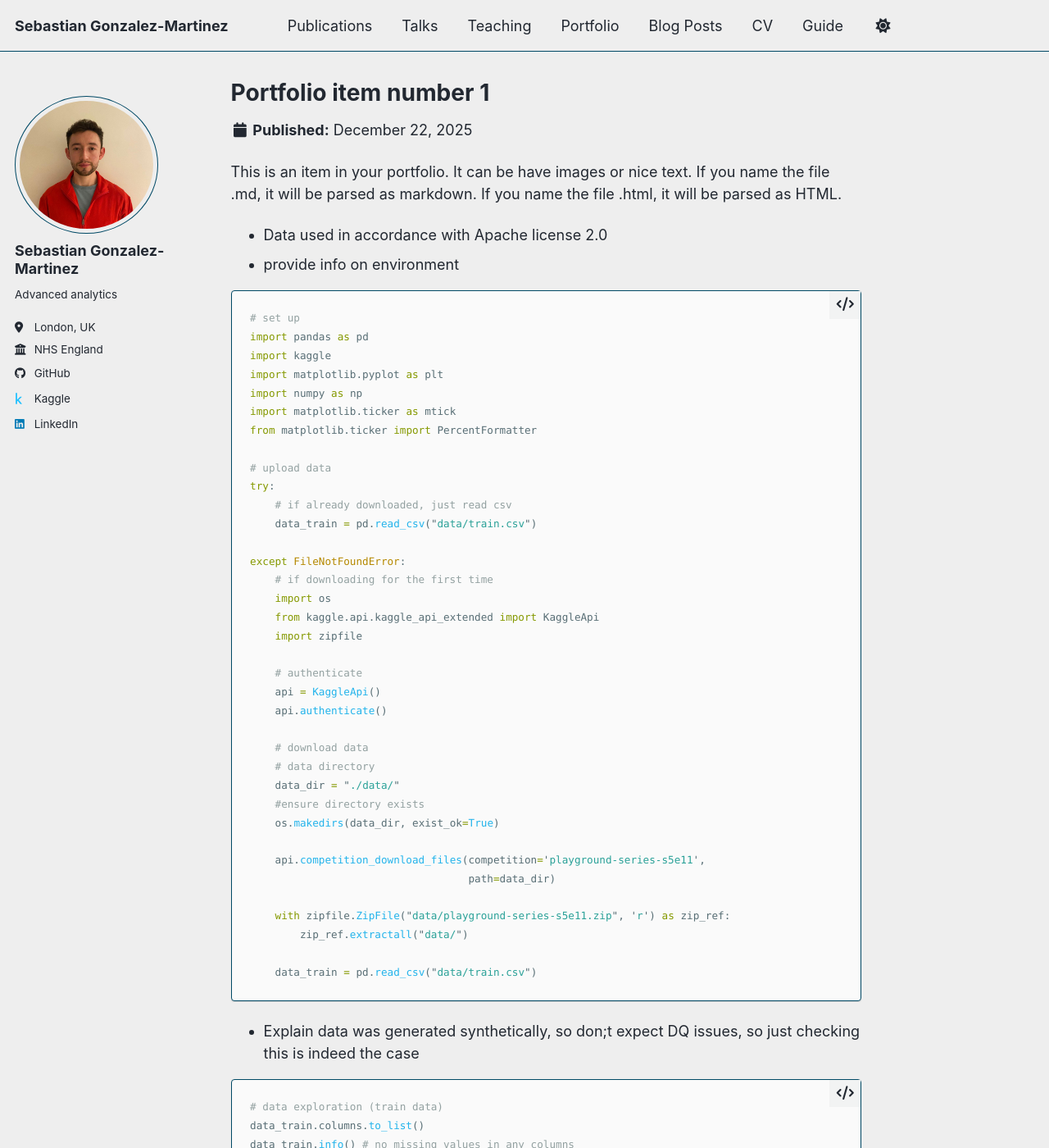
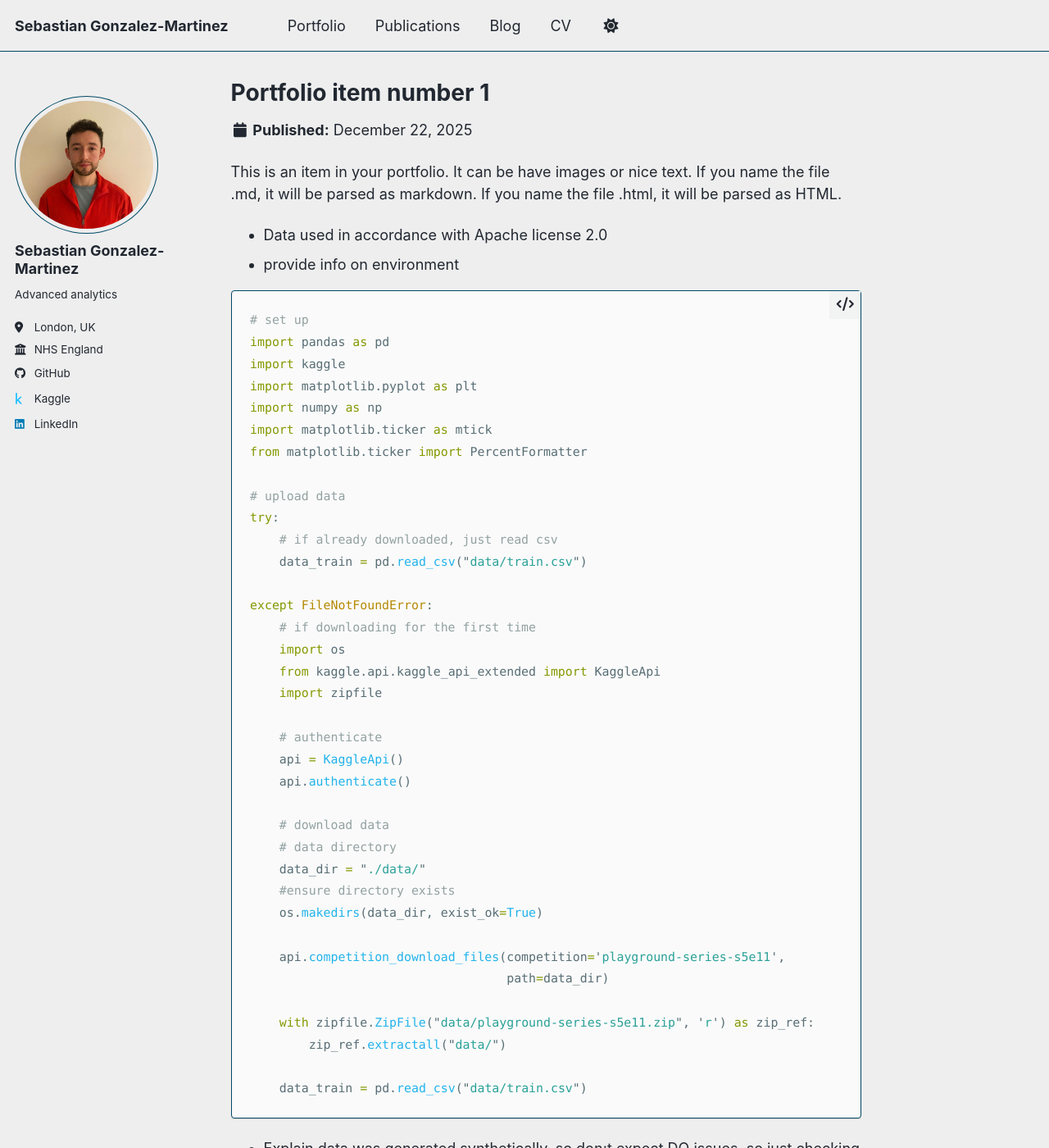
Before and after one commit to znogbes/sebastian-gonzalez-portfolio, a Jekyll site: the page built from _portfolio/portfolio-1.md, in a window 1280 px wide and 1400 px high. Shown: the whole window at 82% size. Built offline with Jekyll 4.4.1, drawn with Linux system fonts in a browser that asks for light colours; a script bundle is joined from its source files by our own code; library files that are not in the unit come from our copies.

Commit message:
slimmed website down

```diff
--- a/_data/navigation.yml
+++ b/_data/navigation.yml
@@ -8,19 +8,13 @@
 #      Markdown formatted page while the second is generated using JSON.
 
 main:
+  - title: "Portfolio"
+    url: /portfolio/
+
   - title: "Publications"
     url: /publications/
 
-  - title: "Talks"
-    url: /talks/
-
-  - title: "Teaching"
-    url: /teaching/
-
-  - title: "Portfolio"
-    url: /portfolio/
-
-  - title: "Blog Posts"
+  - title: "Blog"
     url: /year-archive/
 
   - title: "CV"
@@ -29,5 +23,11 @@
   # - title: "CV"
   #   url: /cv-json/
 
-  - title: "Guide"
-    url: /markdown/
+  #- title: "Talks"
+    #url: /talks/
+
+  # - title: "Teaching"
+  #   url: /teaching/
+
+  # - title: "Guide"
+  #   url: /markdown/
--- a/_sass/_syntax.scss
+++ b/_sass/_syntax.scss
@@ -29,7 +29,7 @@
   .highlight {
     margin: 0;
     font-family: $monospace;
-    font-size: $type-size-6;
+    font-size: $type-size-syntax;
     line-height: 1.8;
   }
 }
--- a/_sass/_themes.scss
+++ b/_sass/_themes.scss
@@ -35,6 +35,7 @@
 $type-size-3                : 1.563em;  // ~25.008px
 $type-size-4                : 1.25em;   // ~20px
 $type-size-5                : 1em;      // ~16px
+$type-size-syntax           : 0.813em;  // ~13px https://nekocalc.com/px-to-em-converter
 $type-size-6                : 0.75em;   // ~12px
 $type-size-7                : 0.6875em; // ~11px
 $type-size-8                : 0.625em;  // ~10px
```
